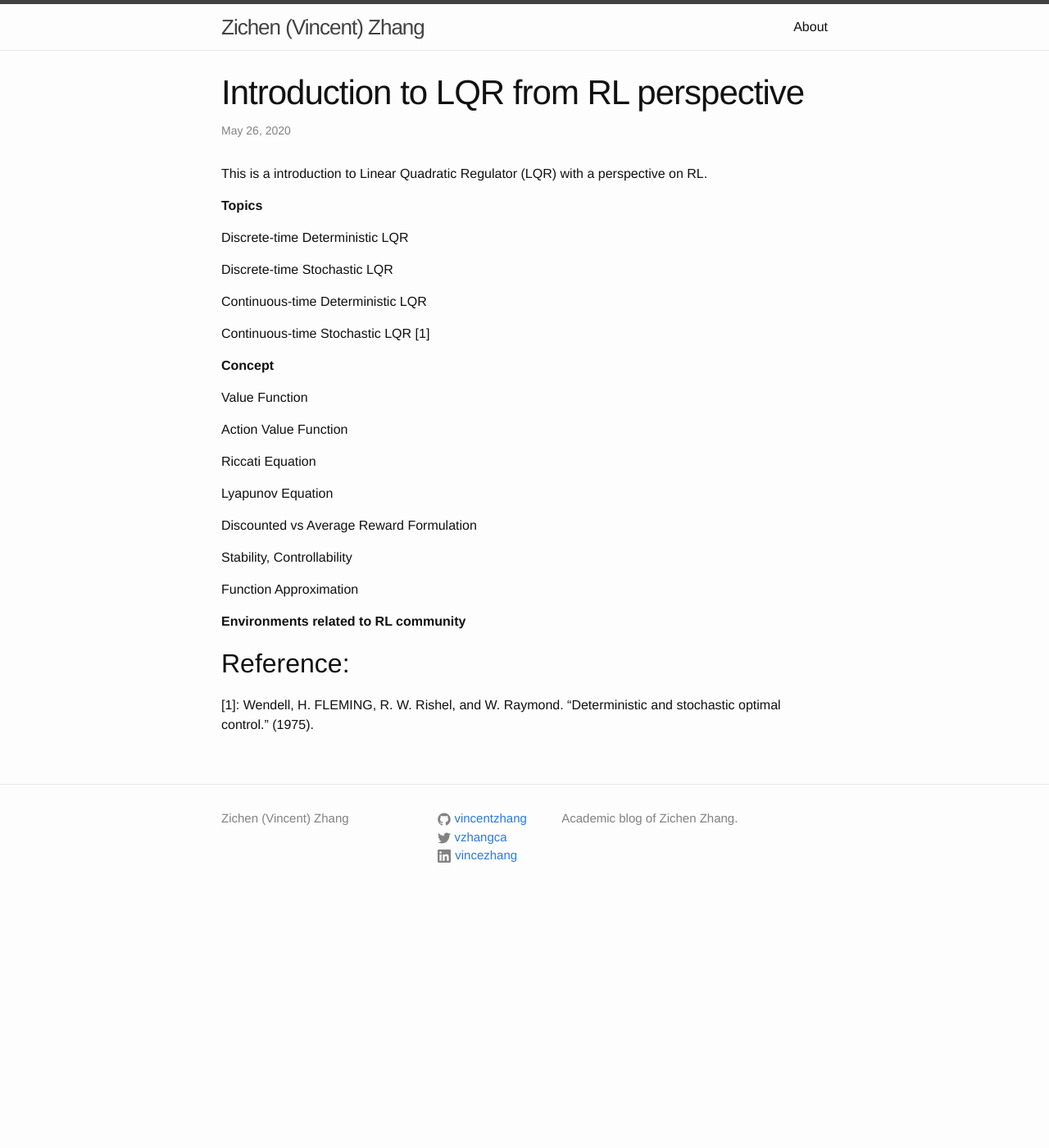
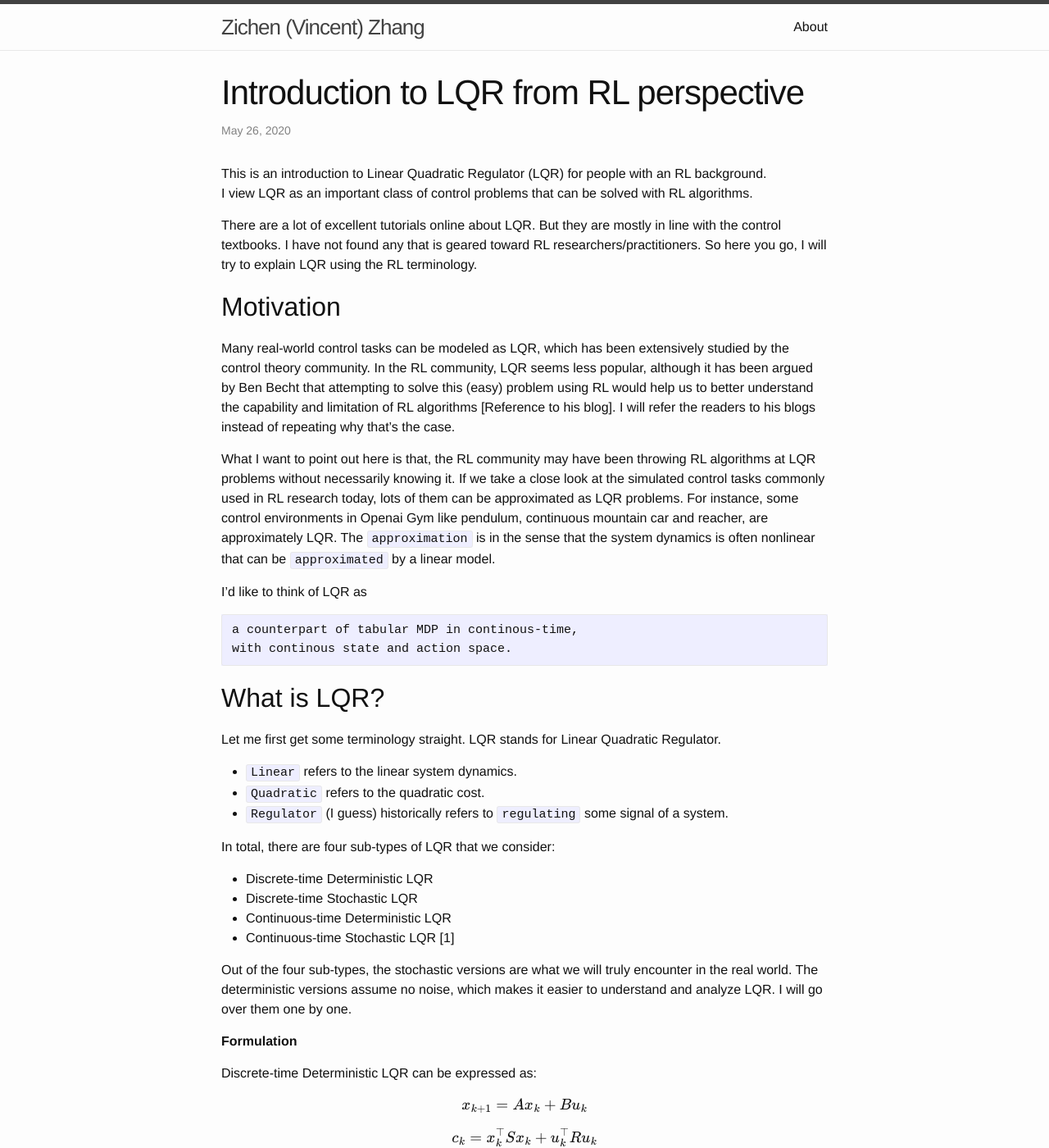
Before and after one commit to vincentzhang/u-blog, a Jekyll site: the page built from _posts/2020-05-26-lqr-intro.markdown, in a window 1280 px wide and 1400 px high. Shown: the whole window at 82% size. Built offline with Jekyll 4.4.1, drawn with Linux system fonts in a browser that asks for light colours; formulas are drawn with MathJax 3; some of the changed text lies outside the part shown.

Commit message:
add more lqr note

````diff
--- a/_posts/2020-05-26-lqr-intro.markdown
+++ b/_posts/2020-05-26-lqr-intro.markdown
@@ -6,17 +6,57 @@ categories: research rl control
 usemathjax: true
 ---
 
-This is a introduction to Linear Quadratic Regulator (LQR) with a perspective on RL.
 
-**Topics**
+This is an introduction to Linear Quadratic Regulator (LQR) for people with an RL background.
+I view LQR as an important class of control problems that can be solved with RL algorithms.
 
-Discrete-time Deterministic LQR
+There are a lot of excellent tutorials online about LQR. But they are mostly in line with the control textbooks.
+I have not found any that is geared toward RL researchers/practitioners.
+So here you go, I will try to explain LQR using the RL terminology.
 
-Discrete-time Stochastic LQR
+## Motivation
+Many real-world control tasks can be modeled as LQR, which has been extensively studied by the control theory community. In the RL community, LQR seems less popular, although it has been argued by Ben Becht that attempting to solve this (easy) problem using RL would help us to better understand the capability and limitation of RL algorithms [Reference to his blog].
+I will refer the readers to his blogs instead of repeating why that's the case.
 
-Continuous-time Deterministic LQR
+What I want to point out here is that, the RL community may have been throwing RL algorithms at LQR problems without necessarily knowing it.
+If we take a close look at the simulated control tasks commonly used in RL research today, lots of them can be approximated as LQR problems. For instance, some control environments in Openai Gym like pendulum, continuous mountain car and reacher, are approximately LQR. The `approximation` is in the sense that the system dynamics is often nonlinear that can be `approximated` by a linear model.
 
-Continuous-time Stochastic LQR [1]
+I'd like to think of LQR as
+```
+a counterpart of tabular MDP in continous-time,
+with continous state and action space.
+```
+
+## What is LQR?
+Let me first get some terminology straight.
+LQR stands for Linear Quadratic Regulator.
+
+- `Linear` refers to the linear system dynamics.
+- `Quadratic` refers to the quadratic cost.
+- `Regulator` (I guess) historically refers to `regulating` some signal of a system.
+
+In total, there are four sub-types of LQR that we consider:
+
+- Discrete-time Deterministic LQR
+- Discrete-time Stochastic LQR
+- Continuous-time Deterministic LQR
+- Continuous-time Stochastic LQR [1]
+
+Out of the four sub-types, the stochastic versions are what we will truly encounter in the real world. The deterministic versions assume no noise, which makes it easier to understand and analyze LQR.
+I will go over them one by one.
+
+**Formulation**
+
+Discrete-time Deterministic LQR can be expressed as:
+
+$$x_{k+1} = A x_k + B u_k$$
+
+$$c_{k} = x_k^\top S x_k + u_k^\top R u_k$$
+
+where $$x_k\in \mathcal{R}^n$$ and $$u_k\in \mathcal{R}^m$$ denote the state and action at step $$k$$ respectively.
+$$A$$ and $$B$$ are matrices of dimensions of `n x n` and $$nxm$$.
+$$c_k$$ denotes the cost at step $$k$$.
+
 
 **Concept**
 
````
